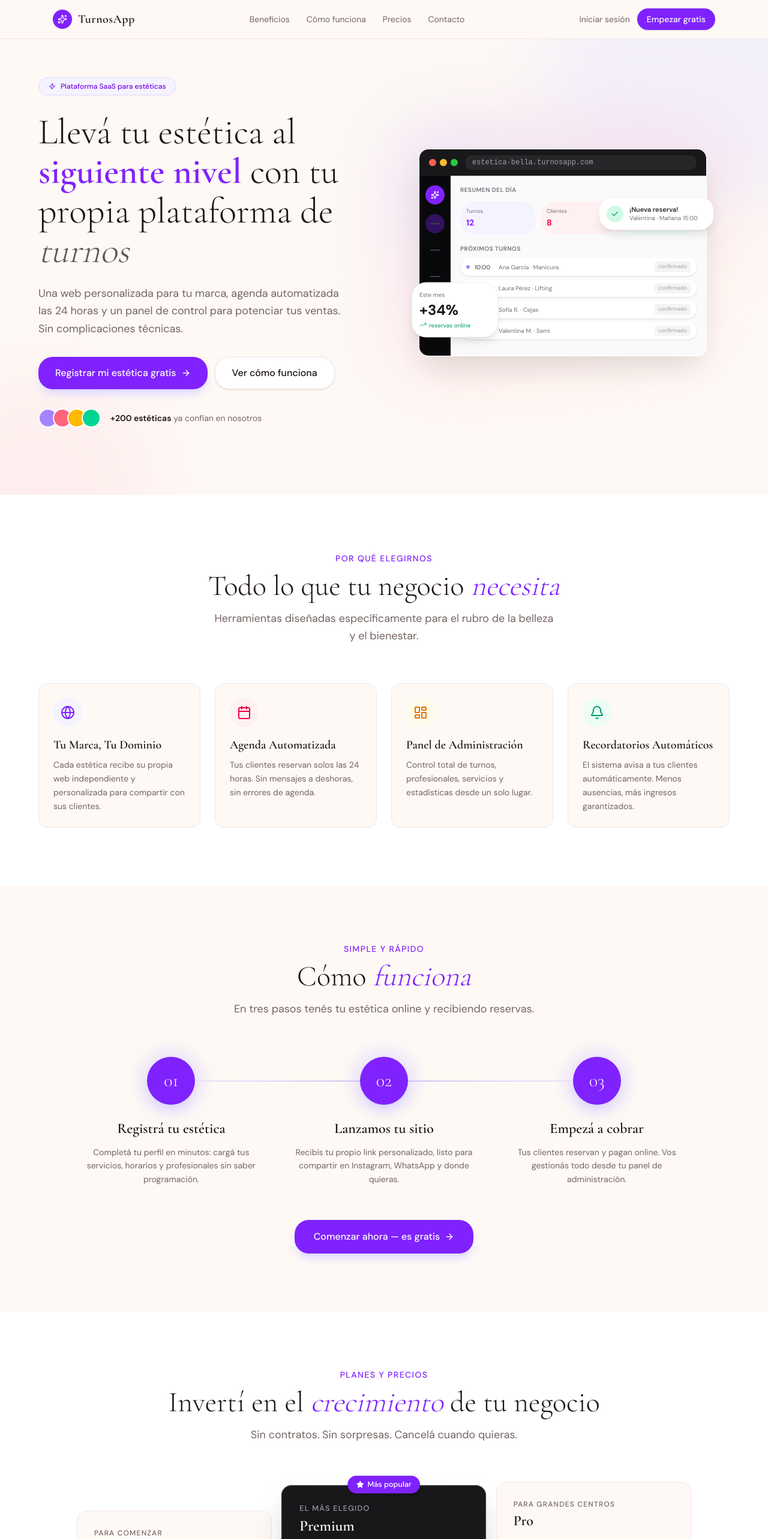
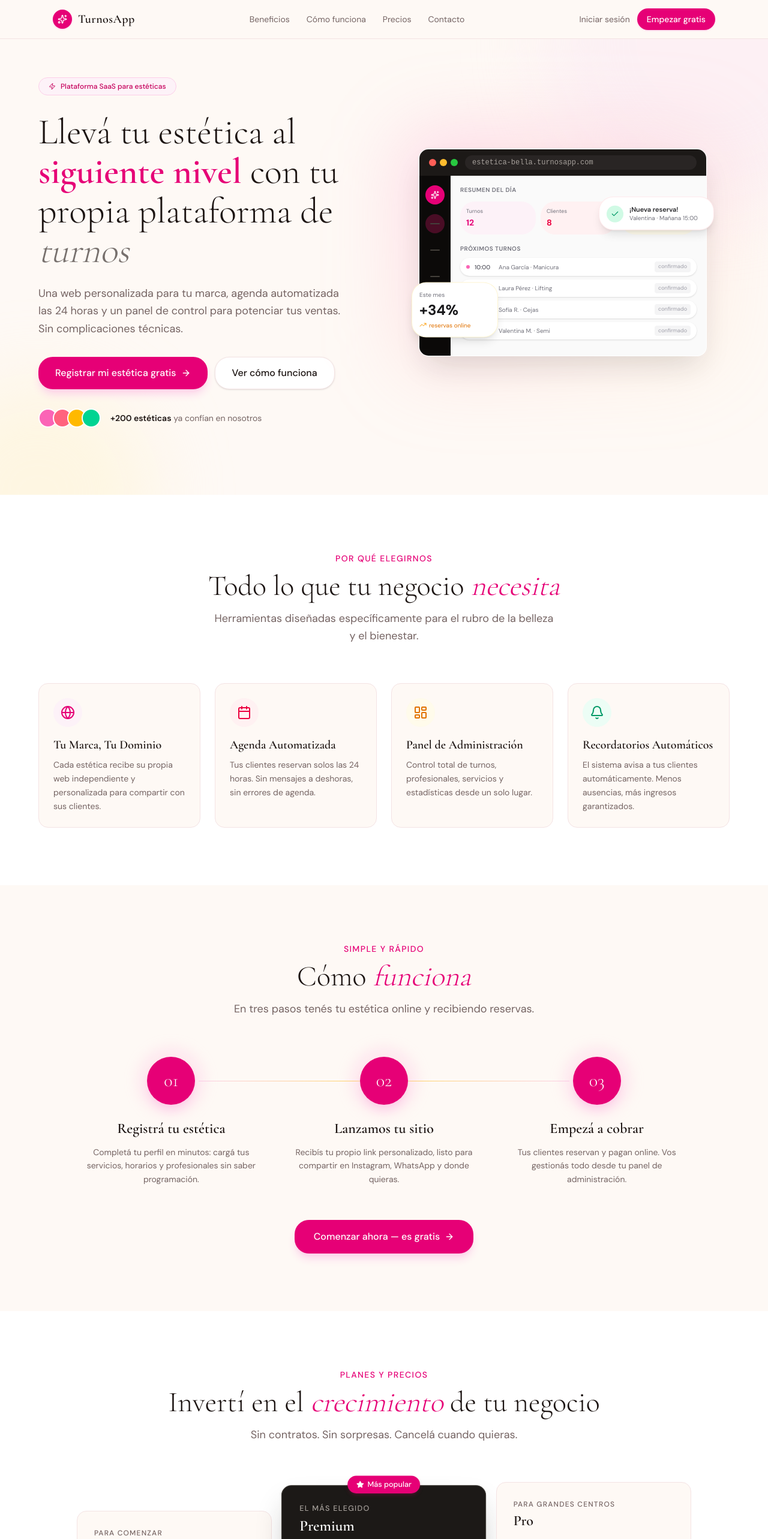
Before and after one commit to chamo0006/Esteticas-, a Next.js app: page / in a window 1280 px wide. Shown: the top 2566 px of the page at 60% size. Built offline with nearby package versions, Linux system fonts and the light colour scheme.

Commit message:
commit43

```diff
--- a/app/page.tsx
+++ b/app/page.tsx
@@ -25,18 +25,18 @@ function MockAdminUI() {
   return (
     <div className="relative w-full max-w-[480px] mx-auto select-none pointer-events-none">
       {/* Ambient glow — drifting */}
-      <div className="absolute -inset-8 bg-gradient-to-br from-violet-400/30 via-rose-300/20 to-transparent rounded-[3rem] blur-3xl animate-drift" />
+      <div className="absolute -inset-8 bg-gradient-to-br from-pink-400/25 via-rose-300/20 to-amber-200/10 rounded-[3rem] blur-3xl animate-drift" />
 
       {/* Browser frame */}
       <div className="relative rounded-2xl overflow-hidden shadow-2xl shadow-zinc-900/15 border border-white/70 bg-white">
         {/* URL bar */}
-        <div className="bg-zinc-900 px-4 py-2.5 flex items-center gap-3">
+        <div className="bg-stone-900 px-4 py-2.5 flex items-center gap-3">
           <div className="flex gap-1.5 shrink-0">
             <span className="w-3 h-3 rounded-full bg-[#FF5F57]" />
             <span className="w-3 h-3 rounded-full bg-[#FEBC2E]" />
             <span className="w-3 h-3 rounded-full bg-[#28C840]" />
           </div>
-          <div className="flex-1 bg-zinc-800 rounded-full px-3 py-1 text-zinc-400 text-xs font-mono truncate">
+          <div className="flex-1 bg-stone-800 rounded-full px-3 py-1 text-stone-400 text-xs font-mono truncate">
             estetica-bella.turnosapp.com
           </div>
         </div>
@@ -44,16 +44,16 @@ function MockAdminUI() {
         {/* App shell */}
         <div className="flex" style={{ height: '300px' }}>
           {/* Sidebar */}
-          <div className="w-[52px] bg-zinc-950 flex flex-col items-center pt-4 gap-3 shrink-0">
-            <div className="w-8 h-8 rounded-xl bg-violet-600 flex items-center justify-center mb-1">
+          <div className="w-[52px] bg-stone-950 flex flex-col items-center pt-4 gap-3 shrink-0">
+            <div className="w-8 h-8 rounded-xl bg-pink-600 flex items-center justify-center mb-1">
               <Sparkles className="w-3.5 h-3.5 text-white" />
             </div>
             {[0, 1, 2, 3].map((i) => (
               <div
                 key={i}
-                className={`w-8 h-8 rounded-xl flex items-center justify-center ${i === 0 ? 'bg-violet-900/60' : ''}`}
+                className={`w-8 h-8 rounded-xl flex items-center justify-center ${i === 0 ? 'bg-pink-900/50' : ''}`}
               >
-                <div className="w-4 h-0.5 bg-zinc-700 rounded" />
+                <div className="w-4 h-0.5 bg-stone-700 rounded" />
               </div>
             ))}
           </div>
@@ -67,9 +67,9 @@ function MockAdminUI() {
             {/* Stat cards */}
             <div className="grid grid-cols-3 gap-2 mb-4">
               {[
-                { label: 'Turnos',   value: '12',   textColor: 'text-violet-600', bg: 'bg-violet-50' },
-                { label: 'Clientes', value: '8',    textColor: 'text-rose-600',   bg: 'bg-rose-50'   },
-                { label: 'Ingresos', value: '$52k', textColor: 'text-emerald-600',bg: 'bg-emerald-50' },
+                { label: 'Turnos',   value: '12',   textColor: 'text-pink-600',    bg: 'bg-pink-50'    },
+                { label: 'Clientes', value: '8',    textColor: 'text-rose-600',    bg: 'bg-rose-50'    },
+                { label: 'Ingresos', value: '$52k', textColor: 'text-amber-600',   bg: 'bg-amber-50'   },
               ].map((s) => (
                 <div key={s.label} className={`${s.bg} rounded-xl p-2.5`}>
                   <p className="text-[9px] text-zinc-500 mb-0.5">{s.label}</p>
@@ -84,10 +84,10 @@ function MockAdminUI() {
             </p>
             <div className="space-y-1.5">
               {[
-                { time: '10:00', name: 'Ana García',    service: 'Manicura', dot: 'bg-violet-400' },
-                { time: '11:30', name: 'Laura Pérez',   service: 'Lifting',  dot: 'bg-rose-400'   },
-                { time: '13:00', name: 'Sofía R.',      service: 'Cejas',    dot: 'bg-amber-400'  },
-                { time: '15:00', name: 'Valentina M.', service: 'Semi',     dot: 'bg-emerald-400'},
+                { time: '10:00', name: 'Ana García',    service: 'Manicura', dot: 'bg-pink-400'    },
+                { time: '11:30', name: 'Laura Pérez',   service: 'Lifting',  dot: 'bg-rose-400'    },
+                { time: '13:00', name: 'Sofía R.',      service: 'Cejas',    dot: 'bg-amber-400'   },
+                { time: '15:00', name: 'Valentina M.',  service: 'Semi',     dot: 'bg-emerald-400' },
               ].map((a) => (
                 <div key={a.time} className="flex items-center gap-2 bg-white rounded-lg px-2.5 py-1.5 shadow-sm">
                   <span className={`w-1.5 h-1.5 rounded-full shrink-0 ${a.dot}`} />
@@ -117,12 +117,12 @@ function MockAdminUI() {
       </div>
 
       {/* Floating: growth card */}
-      <div className="absolute -left-3 bottom-8 bg-white rounded-xl shadow-lg border border-violet-100/80 p-3 w-36 animate-float-alt">
+      <div className="absolute -left-3 bottom-8 bg-white rounded-xl shadow-lg border border-amber-100/80 p-3 w-36 animate-float-alt">
         <p className="text-[10px] text-zinc-500 mb-0.5">Este mes</p>
         <p className="text-2xl font-bold text-zinc-900">+34%</p>
         <div className="flex items-center gap-1 mt-0.5">
-          <TrendingUp className="w-3 h-3 text-emerald-500" />
-          <p className="text-[10px] text-emerald-600">reservas online</p>
+          <TrendingUp className="w-3 h-3 text-amber-500" />
+          <p className="text-[10px] text-amber-600">reservas online</p>
         </div>
       </div>
     </div>
@@ -137,8 +137,8 @@ const benefits = [
     icon: Globe,
     title: 'Tu Marca, Tu Dominio',
     desc: 'Cada estética recibe su propia web independiente y personalizada para compartir con sus clientes.',
-    iconBg: 'bg-violet-50',
-    iconColor: 'text-violet-600',
+    iconBg: 'bg-pink-50',
+    iconColor: 'text-pink-600',
   },
   {
     icon: Calendar,
@@ -245,7 +245,7 @@ export default function LandingPage() {
       <header className="sticky top-0 z-50 bg-background/80 backdrop-blur-md border-b border-border animate-hero">
         <div className="max-w-6xl mx-auto px-4 sm:px-6 h-16 flex items-center justify-between gap-4">
           <Link href="/" className="flex items-center gap-2.5 shrink-0">
-            <div className="w-8 h-8 rounded-xl bg-violet-600 flex items-center justify-center shadow-sm">
+            <div className="w-8 h-8 rounded-xl bg-pink-600 flex items-center justify-center shadow-sm shadow-pink-200">
               <Sparkles className="w-4 h-4 text-white" />
             </div>
             <span className="font-serif text-xl font-semibold tracking-wide">TurnosApp</span>
@@ -277,7 +277,7 @@ export default function LandingPage() {
             </Link>
             <Link
               href="/registrar"
-              className="px-4 py-2 bg-violet-600 hover:bg-violet-500 text-white text-sm font-medium rounded-xl transition-colors shadow-sm"
+              className="px-4 py-2 bg-pink-600 hover:bg-pink-500 text-white text-sm font-medium rounded-xl transition-colors shadow-sm shadow-pink-200"
             >
               Empezar gratis
             </Link>
@@ -288,23 +288,23 @@ export default function LandingPage() {
       {/* ── HERO ───────────────────────────────────────────────────────────── */}
       <section id="inicio" className="relative pt-16 pb-28 px-4 sm:px-6 overflow-hidden">
         {/* Animated blobs */}
-        <div className="absolute top-0 right-0 w-[560px] h-[560px] bg-violet-100/60 rounded-full -translate-y-1/2 translate-x-1/3 blur-3xl pointer-events-none animate-drift" />
-        <div className="absolute bottom-0 left-0 w-96 h-96 bg-rose-100/50 rounded-full translate-y-1/2 -translate-x-1/3 blur-3xl pointer-events-none animate-drift [animation-delay:4s]" />
+        <div className="absolute top-0 right-0 w-[560px] h-[560px] bg-pink-100/50 rounded-full -translate-y-1/2 translate-x-1/3 blur-3xl pointer-events-none animate-drift" />
+        <div className="absolute bottom-0 left-0 w-96 h-96 bg-amber-100/40 rounded-full translate-y-1/2 -translate-x-1/3 blur-3xl pointer-events-none animate-drift [animation-delay:4s]" />
 
         <div className="relative max-w-6xl mx-auto grid lg:grid-cols-2 gap-14 lg:gap-10 items-center">
           {/* Copy */}
           <div className="text-center lg:text-left">
             {/* Badge */}
-            <div className="animate-hero [animation-delay:0ms] inline-flex items-center gap-2 bg-violet-50 text-violet-700 rounded-full px-4 py-1.5 text-xs font-medium mb-7 border border-violet-200">
+            <div className="animate-hero [animation-delay:0ms] inline-flex items-center gap-2 bg-pink-50 text-pink-700 rounded-full px-4 py-1.5 text-xs font-medium mb-7 border border-pink-200">
               <Zap className="w-3 h-3" />
               Plataforma SaaS para estéticas
             </div>
 
             <h1 className="animate-hero [animation-delay:80ms] font-serif text-5xl sm:text-6xl lg:text-[3.75rem] font-light leading-[1.1] text-foreground mb-6">
               Llevá tu estética al{' '}
-              <em className="not-italic font-semibold text-violet-600">siguiente nivel</em>{' '}
+              <em className="not-italic font-semibold text-pink-600">siguiente nivel</em>{' '}
               con tu propia plataforma de{' '}
-              <em className="italic font-light text-foreground/70">turnos</em>
+              <em className="italic font-light text-foreground/60">turnos</em>
             </h1>
 
             <p className="animate-hero [animation-delay:180ms] text-lg text-muted-foreground leading-relaxed mb-8 max-w-lg mx-auto lg:mx-0">
@@ -314,7 +314,7 @@ export default function LandingPage() {
             <div className="animate-hero [animation-delay:280ms] flex flex-col sm:flex-row gap-3 justify-center lg:justify-start">
               <Link
                 href="/registrar"
-                className="inline-flex items-center justify-center gap-2 px-7 py-3.5 bg-violet-600 hover:bg-violet-500 text-white font-medium rounded-xl transition-all shadow-lg shadow-violet-200 hover:shadow-violet-300 hover:-translate-y-0.5 active:translate-y-0"
+                className="inline-flex items-center justify-center gap-2 px-7 py-3.5 bg-pink-600 hover:bg-pink-500 text-white font-medium rounded-xl transition-all shadow-lg shadow-pink-200 hover:shadow-pink-300 hover:-translate-y-0.5 active:translate-y-0"
               >
                 Registrar mi estética gratis
                 <ArrowRight className="w-4 h-4" />
@@ -330,7 +330,7 @@ export default function LandingPage() {
             {/* Social proof */}
             <div className="animate-hero [animation-delay:380ms] mt-8 flex items-center gap-4 justify-center lg:justify-start">
               <div className="flex -space-x-2">
-                {['bg-violet-400', 'bg-rose-400', 'bg-amber-400', 'bg-emerald-400'].map((c, i) => (
+                {['bg-pink-400', 'bg-rose-400', 'bg-amber-400', 'bg-emerald-400'].map((c, i) => (
                   <div key={i} className={`w-8 h-8 rounded-full ${c} border-2 border-white`} />
                 ))}
               </div>
@@ -351,12 +351,12 @@ export default function LandingPage() {
       <section id="beneficios" className="py-24 px-4 sm:px-6 bg-white">
         <div className="max-w-6xl mx-auto">
           <AnimateIn className="text-center mb-16">
-            <p className="text-violet-600 font-medium text-sm uppercase tracking-widest mb-3">
+            <p className="text-pink-600 font-medium text-sm uppercase tracking-widest mb-3">
               Por qué elegirnos
             </p>
             <h2 className="font-serif text-4xl sm:text-5xl font-light text-foreground mb-4">
               Todo lo que tu negocio{' '}
-              <em className="italic font-light text-violet-600">necesita</em>
+              <em className="italic font-light text-pink-600">necesita</em>
             </h2>
             <p className="text-muted-foreground text-lg max-w-xl mx-auto leading-relaxed">
               Herramientas diseñadas específicamente para el rubro de la belleza y el bienestar.
@@ -383,11 +383,11 @@ export default function LandingPage() {
       <section id="como-funciona" className="py-24 px-4 sm:px-6">
         <div className="max-w-5xl mx-auto">
           <AnimateIn className="text-center mb-16">
-            <p className="text-violet-600 font-medium text-sm uppercase tracking-widest mb-3">
+            <p className="text-pink-600 font-medium text-sm uppercase tracking-widest mb-3">
               Simple y rápido
             </p>
             <h2 className="font-serif text-4xl sm:text-5xl font-light text-foreground mb-4">
-              Cómo <em className="italic font-light text-violet-600">funciona</em>
+              Cómo <em className="italic font-light text-pink-600">funciona</em>
             </h2>
             <p className="text-muted-foreground text-lg max-w-xl mx-auto leading-relaxed">
               En tres pasos tenés tu estética online y recibiendo reservas.
@@ -395,16 +395,16 @@ export default function LandingPage() {
           </AnimateIn>
 
           <div className="relative grid md:grid-cols-3 gap-10">
-            {/* Connector line */}
-            <div className="hidden md:block absolute top-10 left-[calc(16.67%+2rem)] right-[calc(16.67%+2rem)] h-px bg-gradient-to-r from-violet-200 via-violet-400 to-violet-200" />
+            {/* Connector line — rose to amber (champagne accent) */}
+            <div className="hidden md:block absolute top-10 left-[calc(16.67%+2rem)] right-[calc(16.67%+2rem)] h-px bg-gradient-to-r from-pink-200 via-amber-300 to-pink-200" />
 
             {steps.map(({ n, title, desc }, i) => (
               <AnimateIn key={n} delay={i * 140} direction="up" className="relative text-center flex flex-col items-center">
                 <div className="relative mb-6">
-                  <div className="w-20 h-20 rounded-full bg-violet-600 flex items-center justify-center text-white font-serif font-light text-3xl shadow-lg shadow-violet-200 relative z-10">
+                  <div className="w-20 h-20 rounded-full bg-pink-600 flex items-center justify-center text-white font-serif font-light text-3xl shadow-lg shadow-pink-200 relative z-10">
                     {n}
                   </div>
-                  <div className="absolute inset-0 rounded-full bg-violet-300/25 scale-[1.4] blur-sm" />
+                  <div className="absolute inset-0 rounded-full bg-pink-300/20 scale-[1.4] blur-sm" />
                 </div>
                 <h3 className="font-serif text-2xl font-semibold text-foreground mb-3">{title}</h3>
                 <p className="text-muted-foreground leading-relaxed text-sm">{desc}</p>
@@ -415,7 +415,7 @@ export default function LandingPage() {
           <AnimateIn className="text-center mt-14" delay={200}>
             <Link
               href="/registrar"
-              className="inline-flex items-center gap-2 px-8 py-4 bg-violet-600 hover:bg-violet-500 text-white font-medium rounded-xl transition-all shadow-lg shadow-violet-200 hover:-translate-y-0.5"
+              className="inline-flex items-center gap-2 px-8 py-4 bg-pink-600 hover:bg-pink-500 text-white font-medium rounded-xl transition-all shadow-lg shadow-pink-200 hover:-translate-y-0.5"
             >
               Comenzar ahora — es gratis
               <ArrowRight className="w-4 h-4" />
@@ -428,12 +428,12 @@ export default function LandingPage() {
       <section id="precios" className="py-24 px-4 sm:px-6 bg-white">
         <div className="max-w-5xl mx-auto">
           <AnimateIn className="text-center mb-16">
-            <p className="text-violet-600 font-medium text-sm uppercase tracking-widest mb-3">
+            <p className="text-pink-600 font-medium text-sm uppercase tracking-widest mb-3">
               Planes y precios
             </p>
             <h2 className="font-serif text-4xl sm:text-5xl font-light text-foreground mb-4">
               Invertí en el{' '}
-              <em className="italic font-light text-violet-600">crecimiento</em>{' '}
+              <em className="italic font-light text-pink-600">crecimiento</em>{' '}
               de tu negocio
             </h2>
             <p className="text-muted-foreground text-lg max-w-xl mx-auto leading-relaxed">
@@ -447,13 +447,13 @@ export default function LandingPage() {
                 <div
                   className={`relative rounded-2xl p-7 border transition-all h-full ${
                     plan.popular
-                      ? 'bg-zinc-900 border-zinc-700 shadow-2xl shadow-zinc-900/25 md:scale-105'
+                      ? 'bg-stone-900 border-stone-700 shadow-2xl shadow-stone-900/30 md:scale-105'
                       : 'bg-background border-border hover:shadow-md'
                   }`}
                 >
                   {plan.popular && (
                     <div className="absolute -top-4 left-1/2 -translate-x-1/2">
-                      <span className="inline-flex items-center gap-1.5 bg-violet-600 text-white text-xs font-medium px-3.5 py-1.5 rounded-full shadow-md">
+                      <span className="inline-flex items-center gap-1.5 bg-pink-600 text-white text-xs font-medium px-3.5 py-1.5 rounded-full shadow-md shadow-pink-900/30">
                         <Star className="w-3 h-3 fill-white" />
                         Más popular
                       </span>
@@ -461,7 +461,7 @@ export default function LandingPage() {
                   )}
 
                   <div className="mb-6">
-                    <p className={`text-xs font-medium uppercase tracking-widest mb-1 ${plan.popular ? 'text-zinc-400' : 'text-muted-foreground'}`}>
+                    <p className={`text-xs font-medium uppercase tracking-widest mb-1 ${plan.popular ? 'text-stone-400' : 'text-muted-foreground'}`}>
                       {plan.tagline}
                     </p>
                     <h3 className={`font-serif text-2xl font-semibold mb-3 ${plan.popular ? 'text-white' : 'text-foreground'}`}>
@@ -471,7 +471,7 @@ export default function LandingPage() {
                       <span className={`font-serif text-4xl font-light ${plan.popular ? 'text-white' : 'text-foreground'}`}>
                         {plan.price}
                       </span>
-                      <span className={`text-sm ${plan.popular ? 'text-zinc-400' : 'text-muted-foreground'}`}>
+                      <span className={`text-sm ${plan.popular ? 'text-stone-400' : 'text-muted-foreground'}`}>
                         /mes
                       </span>
                     </div>
@@ -480,8 +480,8 @@ export default function LandingPage() {
                   <ul className="space-y-3 mb-7">
                     {plan.features.map((feat) => (
                       <li key={feat} className="flex items-center gap-2.5">
-                        <Check className={`w-4 h-4 shrink-0 ${plan.popular ? 'text-violet-400' : 'text-violet-600'}`} />
-                        <span className={`text-sm ${plan.popular ? 'text-zinc-300' : 'text-muted-foreground'}`}>
+                        <Check className={`w-4 h-4 shrink-0 ${plan.popular ? 'text-pink-400' : 'text-pink-600'}`} />
+                        <span className={`text-sm ${plan.popular ? 'text-stone-300' : 'text-muted-foreground'}`}>
                           {feat}
                         </span>
                       </li>
@@ -492,7 +492,7 @@ export default function LandingPage() {
                     href={plan.href}
                     className={`block w-full text-center py-3 rounded-xl font-medium text-sm transition-all ${
                       plan.popular
-                        ? 'bg-violet-600 hover:bg-violet-500 text-white shadow-md hover:-translate-y-0.5'
+                        ? 'bg-pink-600 hover:bg-pink-500 text-white shadow-md hover:-translate-y-0.5'
                         : 'bg-background hover:bg-zinc-50 text-foreground border border-border hover:-translate-y-0.5'
                     }`}
                   >
@@ -509,11 +509,11 @@ export default function LandingPage() {
       <section id="contacto" className="py-24 px-4 sm:px-6">
         <div className="max-w-5xl mx-auto">
           <AnimateIn className="text-center mb-16">
-            <p className="text-violet-600 font-medium text-sm uppercase tracking-widest mb-3">
+            <p className="text-pink-600 font-medium text-sm uppercase tracking-widest mb-3">
               ¿Tenés preguntas?
             </p>
             <h2 className="font-serif text-4xl sm:text-5xl font-light text-foreground mb-4">
-              <em className="italic font-light text-violet-600">Hablemos</em>
+              <em className="italic font-light text-pink-600">Hablemos</em>
             </h2>
             <p className="text-muted-foreground text-lg max-w-xl mx-auto leading-relaxed">
               Completá el formulario y te contactamos en menos de 24 horas.
@@ -526,13 +526,13 @@ export default function LandingPage() {
               <div className="space-y-8">
                 <div className="space-y-5">
                   {[
-                    { icon: Mail,    label: 'Email',     value: 'contacto@turnosapp.com' },
-                    { icon: Phone,   label: 'WhatsApp',  value: '+54 11 xxxx-xxxx'       },
-                    { icon: AtSign,  label: 'Instagram', value: '@turnosapp'             },
+                    { icon: Mail,   label: 'Email',     value: 'contacto@turnosapp.com' },
+                    { icon: Phone,  label: 'WhatsApp',  value: '+54 11 xxxx-xxxx'       },
+                    { icon: AtSign, label: 'Instagram', value: '@turnosapp'             },
                   ].map(({ icon: Icon, label, value }) => (
                     <div key={label} className="flex items-center gap-4">
-                      <div className="w-11 h-11 rounded-xl bg-violet-50 flex items-center justify-center shrink-0">
-                        <Icon className="w-5 h-5 text-violet-600" />
+                      <div className="w-11 h-11 rounded-xl bg-pink-50 flex items-center justify-center shrink-0">
+                        <Icon className="w-5 h-5 text-pink-600" />
                       </div>
                       <div>
                         <p className="text-xs text-muted-foreground">{label}</p>
@@ -544,7 +544,7 @@ export default function LandingPage() {
 
                 <div className="bg-white rounded-2xl p-6 border border-border">
                   <div className="flex items-center gap-2.5 mb-3">
-                    <Shield className="w-5 h-5 text-violet-600" />
+                    <Shield className="w-5 h-5 text-pink-600" />
                     <p className="font-serif text-lg font-semibold text-foreground">Garantía de 14 días</p>
                   </div>
                   <p className="text-sm text-muted-foreground leading-relaxed">
@@ -563,24 +563,21 @@ export default function LandingPage() {
       </section>
 
       {/* ── FOOTER ─────────────────────────────────────────────────────────── */}
-      <footer className="bg-zinc-900 text-zinc-400 py-8 px-4 sm:px-6">
+      <footer className="bg-stone-900 text-stone-400 py-8 px-4 sm:px-6">
         <div className="max-w-6xl mx-auto flex flex-col sm:flex-row items-center justify-between gap-4">
-          {/* Logo */}
           <div className="flex items-center gap-2.5">
-            <div className="w-7 h-7 rounded-lg bg-violet-600 flex items-center justify-center">
+            <div className="w-7 h-7 rounded-lg bg-pink-600 flex items-center justify-center">
               <Sparkles className="w-3.5 h-3.5 text-white" />
             </div>
             <span className="font-serif text-lg font-semibold text-white">TurnosApp</span>
           </div>
 
-          {/* Links */}
           <div className="flex items-center gap-6 text-xs">
             {['Términos de uso', 'Privacidad', 'Contacto'].map((item) => (
               <a key={item} href="#" className="hover:text-white transition-colors">{item}</a>
             ))}
           </div>
 
-          {/* Copyright */}
           <p className="text-xs">© 2025 TurnosApp · Hecho con ♥ en Argentina</p>
         </div>
       </footer>
--- a/components/landing/contact-form.tsx
+++ b/components/landing/contact-form.tsx
@@ -61,7 +61,7 @@ export function ContactForm() {
             onChange={(e) => set(field, e.target.value)}
             placeholder={placeholder}
             required={required}
-            className="w-full px-4 py-3 bg-muted border border-border rounded-xl text-foreground placeholder:text-muted-foreground text-sm focus:outline-none focus:ring-2 focus:ring-violet-500 transition-shadow"
+            className="w-full px-4 py-3 bg-muted border border-border rounded-xl text-foreground placeholder:text-muted-foreground text-sm focus:outline-none focus:ring-2 focus:ring-pink-500 transition-shadow"
           />
         </div>
       ))}
@@ -69,7 +69,7 @@ export function ContactForm() {
       <button
         type="submit"
         disabled={loading}
-        className="w-full py-3.5 bg-violet-600 hover:bg-violet-500 disabled:bg-zinc-200 disabled:text-zinc-400 text-white font-semibold rounded-xl transition-all flex items-center justify-center gap-2 shadow-sm"
+        className="w-full py-3.5 bg-pink-600 hover:bg-pink-500 disabled:bg-zinc-200 disabled:text-zinc-400 text-white font-semibold rounded-xl transition-all flex items-center justify-center gap-2 shadow-sm"
       >
         {loading ? (
           <>
```
